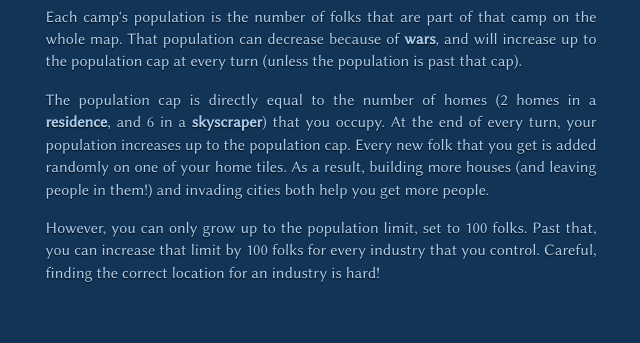
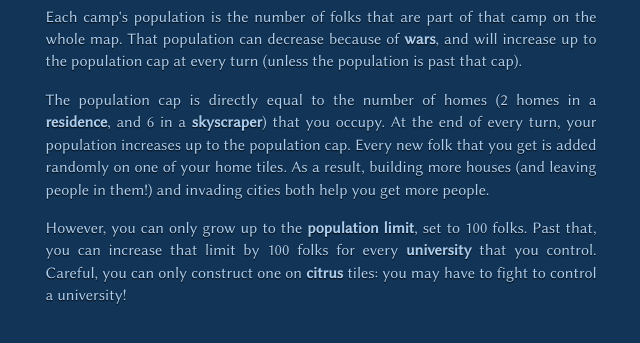
Before and after one commit to espadrine/nmt, a website: page web/help/population.html in a window 1280 px wide. Shown: the part 83-426 px from the top of the page, without its empty margins (319-959 px from the left). Drawn offline with Linux system fonts and the light colour scheme.

Commit message:
Document the University.

```diff
--- a/web/help/population.html
+++ b/web/help/population.html
@@ -19,7 +19,9 @@ As a result, building more houses (and leaving people in them!) and invading
 cities both help you get more people.
 </p>
 <p>
-However, you can only grow up to the population limit, set to 100 folks. Past
-that, you can increase that limit by 100 folks for every industry that you
-control. Careful, finding the correct location for an industry is hard!
+However, you can only grow up to the <strong>population limit</strong>, set to
+100 folks. Past that, you can increase that limit by 100 folks for every
+<a href=build.html>university</a> that you control. Careful, you can only
+construct one on <a href=treasure.html>citrus</a> tiles: you may have to fight
+to control a university!
 </p>
```
Also changed, not shown: web/help/build.html (+4 -1 lines).
